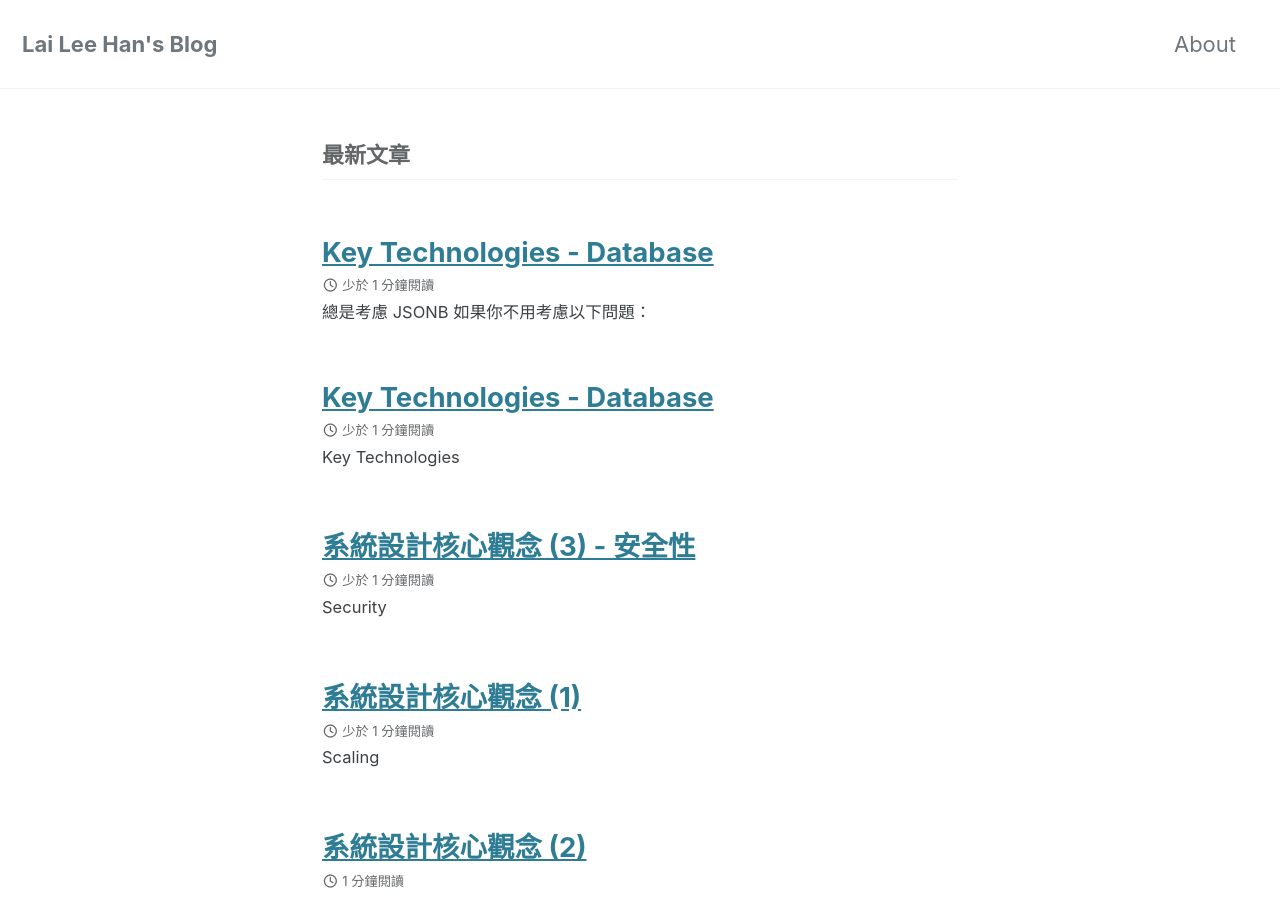
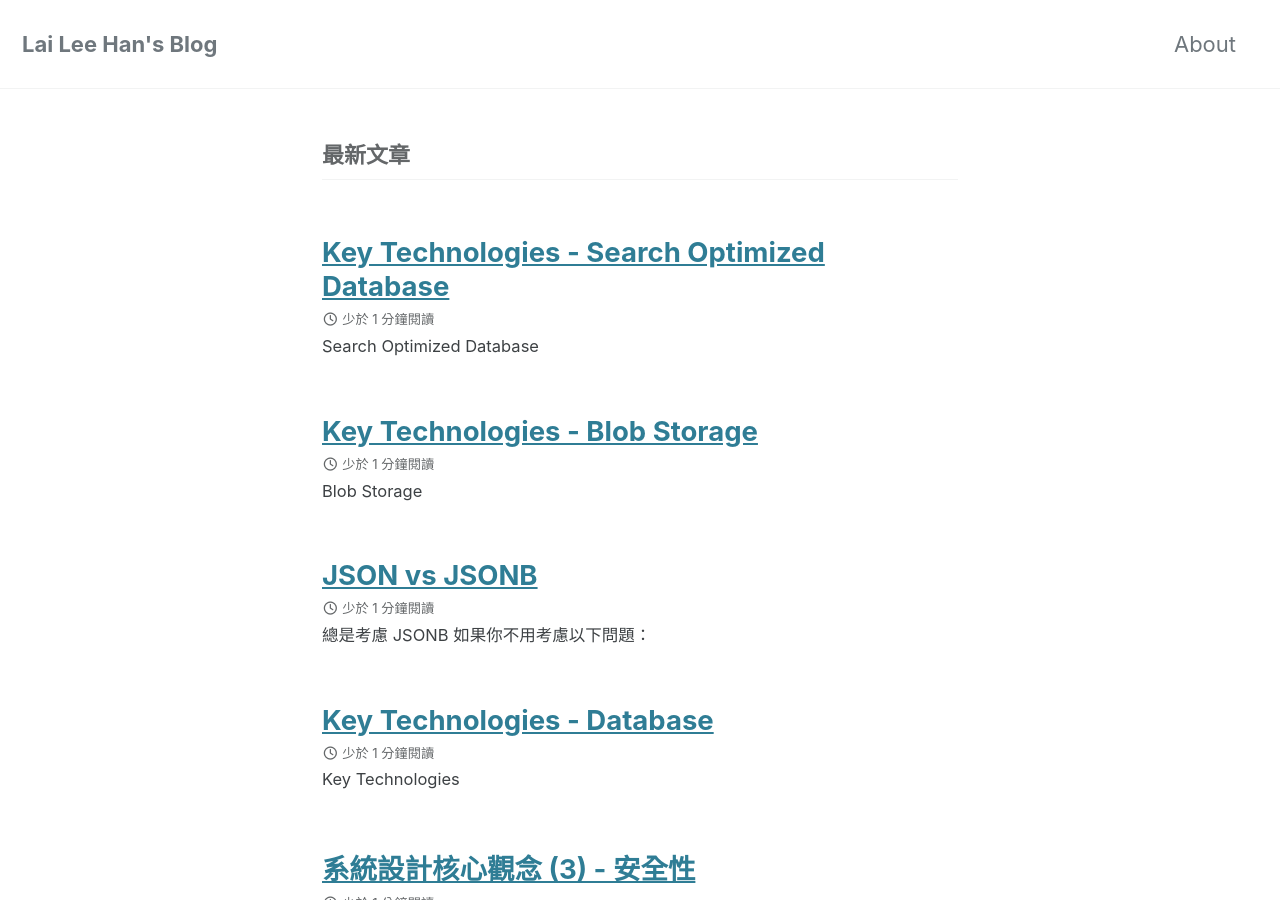
Before and after one commit to s20055232/s20055232.github.io, a Jekyll site: the page built from index.markdown, in a window 1280 px wide and 900 px high. Built offline with Jekyll 4.4.1, drawn with Linux system fonts in a browser that asks for light colours; cached includes are drawn as plain includes; the list of posts is cut into pages by our own code; comment, search, counter and statistics services are not loaded; some of the changed lines change nothing that is shown.

Commit message:
add: 3 posts

````diff
--- a/_posts/2024-12-01-json-jsonb.md
+++ b/_posts/2024-12-01-json-jsonb.md
@@ -1,5 +1,5 @@
 ---
-title: "Key Technologies - Database"
+title: "JSON vs JSONB"
 categories:
   - Database
 ---
--- /dev/null
+++ b/_posts/2024-12-02-blob.md
@@ -0,0 +1,36 @@
+---
+title: "Key Technologies - Blob Storage"
+categories:
+  - System Design
+---
+
+## Blob Storage
+
+有時候你會需要儲存大型的二進制物件，像是影片、圖片、機器學習模型等等，這些資料不適合給 DB 來做儲存跟管理，既沒效率也昂貴，當前主流做法是使用 Amazon S3 或 Google Cloud Storage 這類專門的服務，如果是本地部署的話可以考慮 MinIO
+
+Blob 儲存服務很簡單，就是讓你上傳數據，然後會回傳給你一個 URL，你之後可以透過 URL 來下載資料，通常會結合 CDN，你就可以上傳檔案然後透過 CDN 快取到各地讓別人快速讀取。
+
+一般來說這類 Blob 儲存服務是次要的，你還是會需要一個主要的 DB 來處理資料，而 Blob 回傳的 URL 還可以儲存在 DB 中，讓我們可以查詢跟索引資料，混合兩者的好處。
+
+這邊是幾個常見的作法：
+
+- 設計 AutoML -> 將模型、數據集儲存在 blob 儲存中，將 meta-data（數據集大小、模型大小、類型等等）儲存在資料庫中。
+- 設計 Youtube -> 將影片儲存在 blob 儲存中，將 meta-data（影片長度、類型、上傳者等等）儲存在資料庫中。
+
+![blob](/assets/2024-12-02-blob/image.png)
+
+這類服務的特點是：
+
+1. Durability：透過 replication、erasure coding（抹除碼將一個訊息由n個區塊變成一個訊息超過n個區塊，原本的訊息可以由新的訊息的區塊子集合所重建。） 等技術來確保你的資料會安全的保留
+
+2. Scalability：像 S3 這類儲存方案可以視為無限擴展，當然不是真的無限，但你理論上用不完，而在面試時你也可以直接不考慮 blob 服務的可擴展性
+
+3. Cost：blob 服務便宜很多，例如：S3 前 50TB 的每月每 GB 收費 $0.023，在 DynamoDB 中收費是前 10TB 每月每 GB $1.25 元，試想我們都儲存 50TB 的資料，在 S3 中我們一個月要付出 $50000 * 0.023 = 1150$，而 DynamoDB 要 $50000 * 1.25 = 62500$，這還不包含 DynamoDB 在 10TB 後的費率調整，相當驚人
+
+4. Security：Blob 服務提供像是傳輸中加密、靜態檔案加密，還有訪問控制
+
+5. 直接從客戶端下載或上傳：Blob 允許直接從客戶端上傳和下載 blob，這些檔案就不用先經過我們的服務才傳輸出去，省去一道工序，這部分需要了解預先簽署（presigned）URL 跟如何授予他們臨時訪問權限
+
+6. Chunking：在傳輸大型檔案時，通常使用 chunking 將文件切分成一個個小區塊（chunks），這讓我們可以失敗恢復上傳、並行上傳，可以參考 S3 的 multipart upload API  來得知更多細節
+
+常見的有 Amazon S3 或 Google Cloud Storage，作者推薦 S3，因為最多人使用。
--- /dev/null
+++ b/_posts/2024-12-02-search-optimized-db.md
@@ -0,0 +1,31 @@
+---
+title: "Key Technologies - Search Optimized Database"
+categories:
+  - System Design
+---
+
+## Search Optimized Database
+
+當你今天有特殊場景時，一般傳統 DB 提供給你的搜尋可能沒辦法滿足，像是全文搜尋、向量資料、日誌分析，以前你可能需要這樣子下指令，但這樣是 full table scan，既沒效率又沒辦法 scale
+
+```SQL
+SELECT * FROM documents WHERE document_text LIKE '%search_term%'
+```
+
+你需要一個專門的工具來處理，而這個工具就是 Search Oprimized Database，他內部會對文字進行 indexing、tokenization、stemming（詞幹提取），來加速文字的搜尋跟效率，而這種作法被稱為「Inverted Indexes」（倒排索引）。
+
+使用場景很簡單，當你遇到需要各種文字搜尋的場合，你大概率會需要這類工具來協助你，雖然說 Postgres 也有提供 GIN 這個 indexing 的 type 來給你對該欄位進行倒排索引，不過查詢速度會隨著資料的成長而跟著下滑（不過億級以內的應該感受不大），而且擴展性也沒那麼好，但反過來說，如果你的資料量沒有很大，擴展性需求也不高，你直接 Postgres + GIN 就可以搞定了。
+
+這類 Search Oprimized Database 有以下特性：
+
+- 倒排索引（Inverted Indexes）：倒排索引是一種從單字映射到包含它們的文件的資料結構。這使您可以快速查找包含給定單字的文檔。
+
+- 標記化（Tokenization）：標記化是將一段文字分解為單字的過程，將單字對應到倒排索引中的文件。
+
+- 詞幹提取（Stemming）：詞幹提取是將單字還原為詞根形式的過程，可以匹配同一單字的不同形式。例如，「running」和「runs」都將簡化為「run」。
+
+- 模糊搜尋（Fuzzy Search）：模糊搜尋是找到與給定搜尋字詞相似的結果的能力。大多數搜尋優化資料庫都支援開箱即用的模糊搜尋作為配置選項。簡而言之，這是透過使用可以容忍搜尋字詞中輕微拼字錯誤或變化的演算法來實現的。這是透過編輯距離計算等技術來實現的，編輯距離計算可以測量需要更改、添加或刪除多少個字母才能將一個單字轉換為另一個單字。
+
+- 擴展（Scaling）：就像傳統資料庫一樣，搜尋優化資料庫透過向叢集添加更多節點並跨這些節點分片資料來擴展。
+
+最常見的選項就是 Elasticsearch 沒有之一，他是基於 Apache Lucene 之上，提供 RESTful API，簡單好上手讓他成為大家的首選。
````
Also changed, not shown: assets/2024-12-02-blob/image.png (added).
